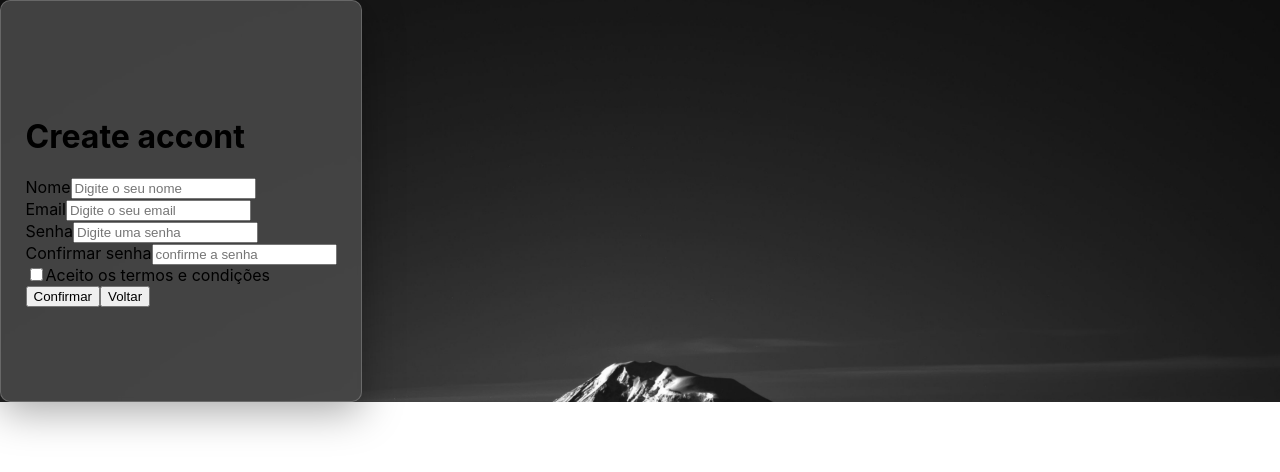
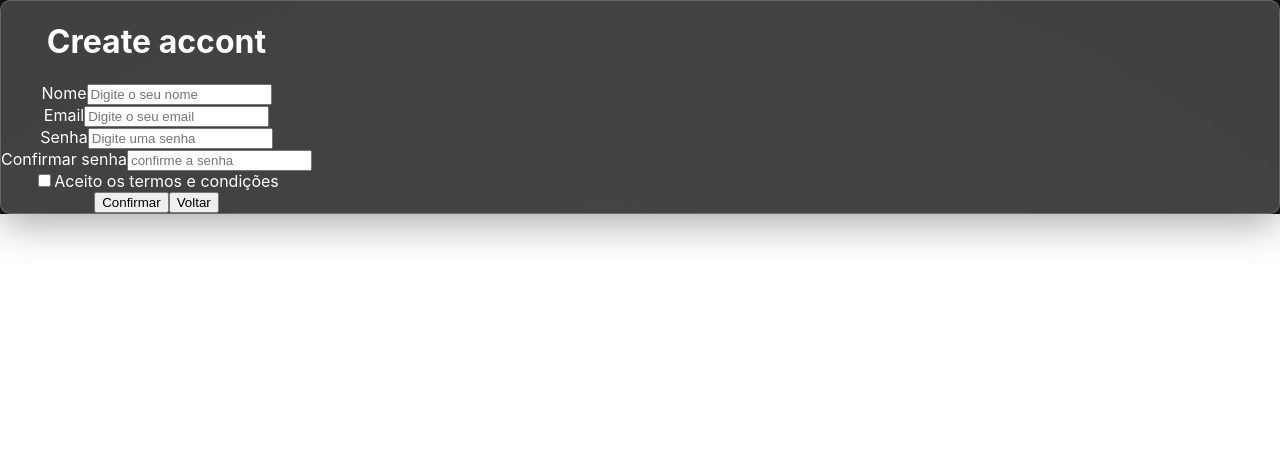
Before and after one commit to Levss30/todo-app-react-frontend, a React (Create React App) app: page /register in a window 1280 px wide. Shown: the top 472 px of the page. Built offline with nearby package versions, Linux system fonts and the light colour scheme.

Commit message:
Feat FormCss

```diff
--- a/src/Components/cadastro-page/CadastroPage.css
+++ b/src/Components/cadastro-page/CadastroPage.css
@@ -4,17 +4,26 @@
     background-repeat: no-repeat;
 }
 
+.cadastropage{
+    color: white;
+}
 
 .cadastro-wrapper{
-    width: 45vh;
-    height: 50vh;
     display: flex;
-    justify-content: center;
-    align-items: center;
-    flex-direction: column;
     background: rgba(71, 71, 71, 0.904);
     backdrop-filter: blur(2px);
     border-radius: 10px;
     box-shadow: 0px 10px 40px #00000056;
     border: 1px solid rgb(255, 255, 255, .2);
 }
+
+.cadastro-input{
+    display: flex;
+    justify-content: center;
+    align-items: center;
+    flex-direction: column;
+}
+
+.cadastro-input-item{
+
+}
```
